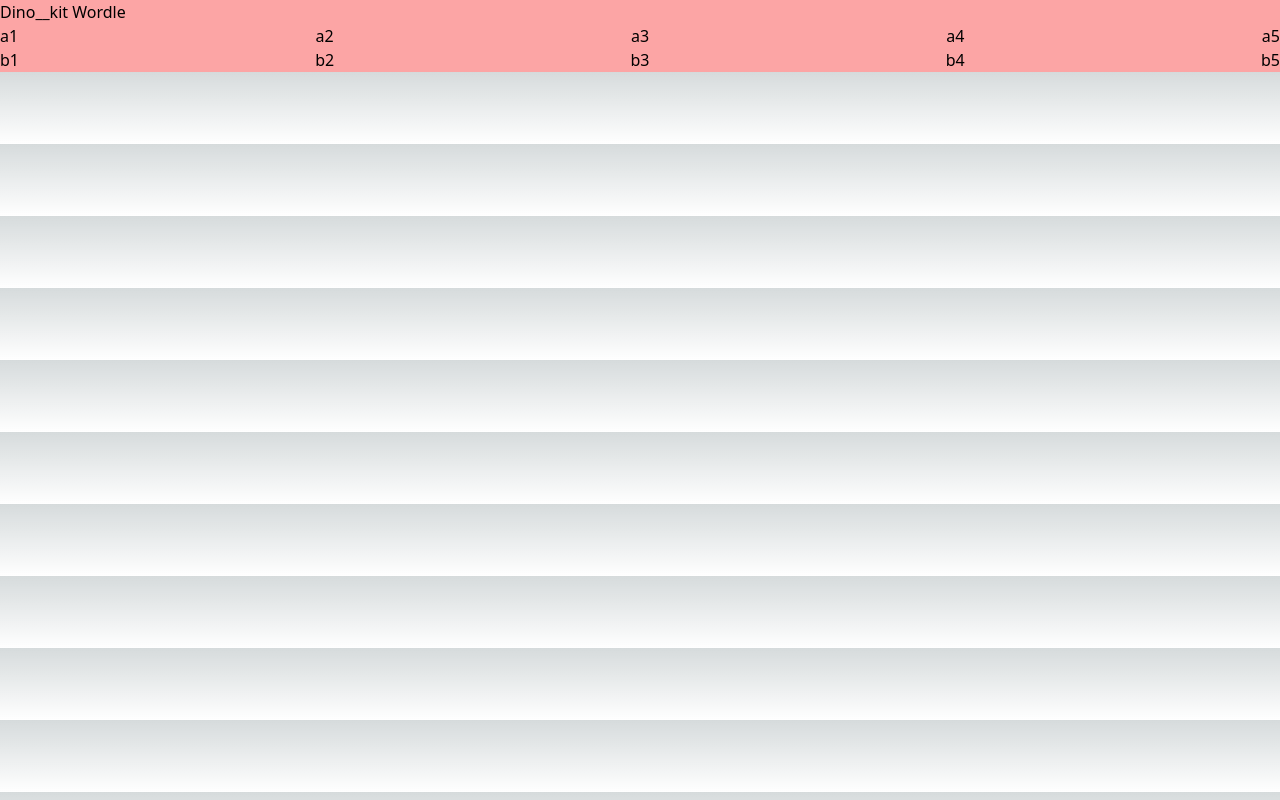
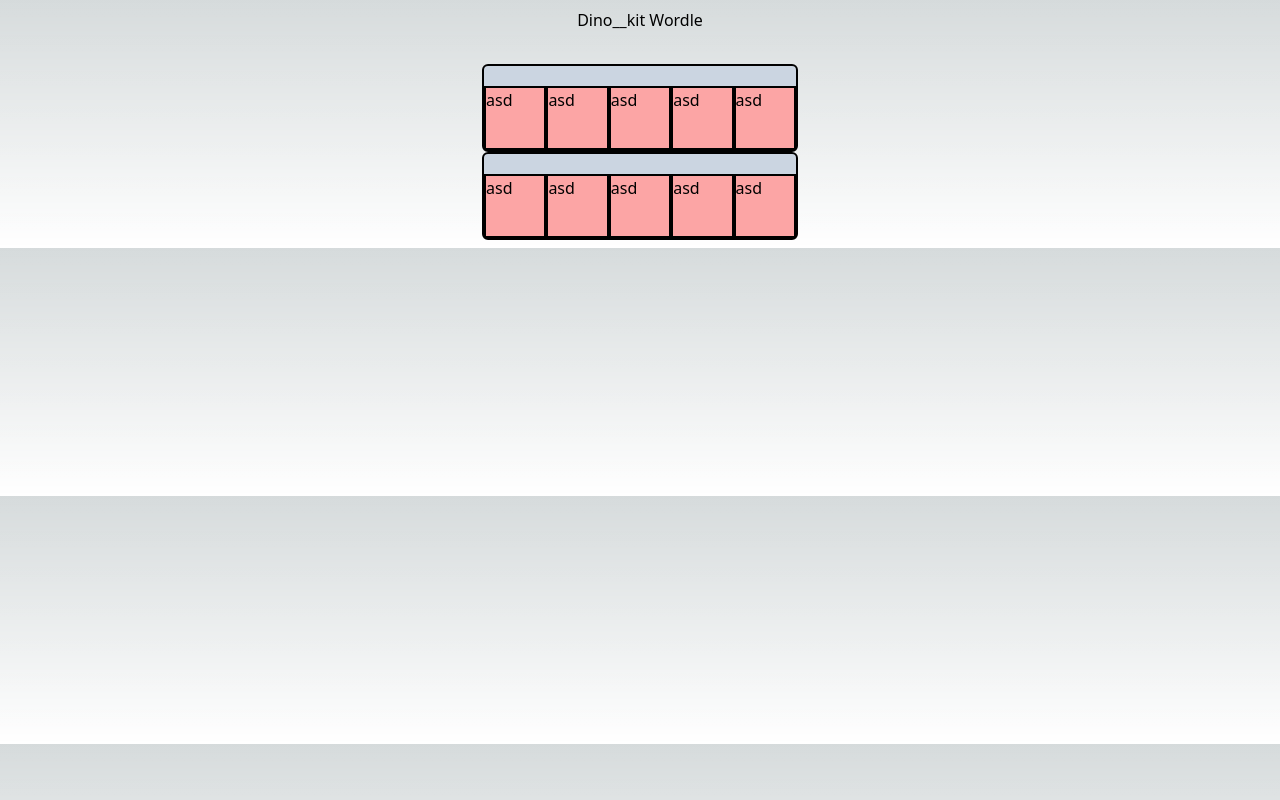
Before and after one commit to innovatorCho/dinokit-wordle, a Next.js app: page / in a window 1280 px wide. Built offline with nearby package versions, Linux system fonts and the light colour scheme.

Commit message:
단어 상자 만들기

```diff
--- a/src/pages/index.tsx
+++ b/src/pages/index.tsx
@@ -1,22 +1,20 @@
 const HomePage = () => {
   return(
-    <div className=" bg-red-300">
-      <div>Dino__kit Wordle</div>
-      <div>
-        <div className=" flex justify-between">
-          <div>a1</div>
-          <div>a2</div>
-          <div>a3</div>
-          <div>a4</div>
-          <div>a5</div>
-        </div>
-        <div className=" flex justify-between">
-          <div>b1</div>
-          <div>b2</div>
-          <div>b3</div>
-          <div>b4</div>
-          <div>b5</div>
-        </div>
+    <div className=" flex justify-center flex-col items-center p-2 ">
+      <div className=" mb-8">Dino__kit Wordle</div>
+      <div className=" pt-5 bg-slate-300 w-1/4 border-solid border-2 border-black rounded-md flex justify-between">
+          <div className=" bg-red-300 border-solid border-2 border-black w-1/5 h-16">asd</div>
+          <div className=" bg-red-300 border-solid border-2 border-black w-1/5 h-16">asd</div>
+          <div className=" bg-red-300 border-solid border-2 border-black w-1/5 h-16">asd</div>
+          <div className=" bg-red-300 border-solid border-2 border-black w-1/5 h-16">asd</div>
+          <div className=" bg-red-300 border-solid border-2 border-black w-1/5 h-16">asd</div>
+      </div>
+      <div className=" pt-5 bg-slate-300 w-1/4 border-solid border-2 border-black rounded-md flex justify-between">
+          <div className=" bg-red-300 border-solid border-2 border-black w-1/5 h-16">asd</div>
+          <div className=" bg-red-300 border-solid border-2 border-black w-1/5 h-16">asd</div>
+          <div className=" bg-red-300 border-solid border-2 border-black w-1/5 h-16">asd</div>
+          <div className=" bg-red-300 border-solid border-2 border-black w-1/5 h-16">asd</div>
+          <div className=" bg-red-300 border-solid border-2 border-black w-1/5 h-16">asd</div>
       </div>
     </div>
   )
```
